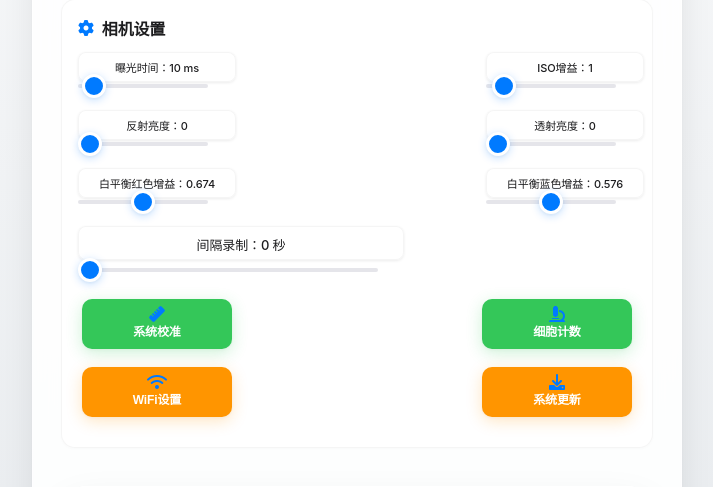
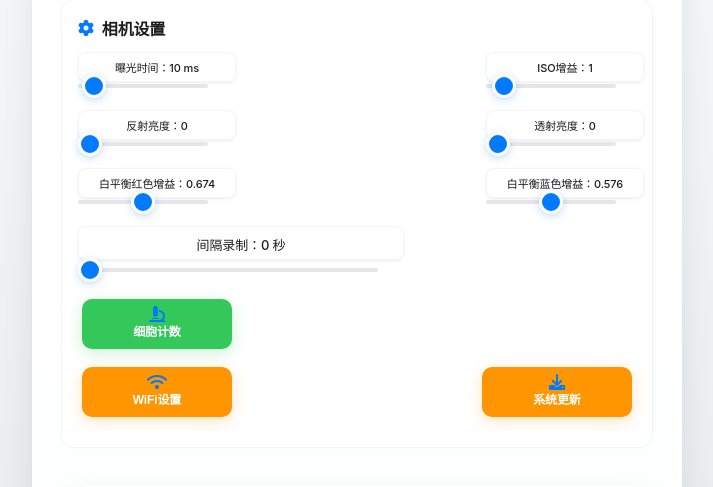
Before and after one commit to ctouchair/microscopy, a Flask app: page / in a window 1280 px wide. Shown: the part 3449-3936 px from the top of the page, without its empty margins (283-996 px from the left). Run offline with Flask 2, Linux system fonts and the light colour scheme; parts of the project's set-up code (start-up, migrations or seed data) failed here and were passed over; some libraries are stand-ins or nearby versions.

Commit message:
正常更新

```diff
--- a/app.py
+++ b/app.py
@@ -14,7 +14,7 @@ import json
 import numpy as np
 import base64
 import io
-from utils import stitch_images, crop_center_expanding_rect, calibrate_circle, get_translation_shift, focus_stack, count_cells
+from utils import stitch_images, crop_center_expanding_rect, get_translation_shift, focus_stack, count_cells
 
 imx477_dict = {
     "preview_size": (1014, 760),  # 预览分辨率
@@ -709,63 +709,6 @@ def handle_focus_stack():
         cam0.preview_config()
 
 
-@socketio.on('calibrate_system')
-def handle_calibrate_system():
-    try:
-        # 发送开始校准的状态
-        emit('calibration_status', {'status': 'started', 'message': '开始系统校准...'})
-
-
-        # 拍摄第一张样本图片
-        print("拍摄第一张校准图片...")
-        send_log_message('拍摄校准图片...', 'info')
-        rgb = cam0.capture_config()
-        # 使用calibrate_circle获得每个像素对应的实际距离
-        print("分析圆形标准件...")
-        send_log_message('分析圆形标准件...', 'info')
-        pixel_size, point = calibrate_circle(rgb)
-        if pixel_size is None:
-            emit('calibration_response', {
-                'success': False,
-                'error': '无法检测到圆形标准件，请确保视野中有圆形参考物'
-            })
-            return
-
-        print(f"校准结果:")
-        print(f"像素尺寸: {pixel_size:.4f} μm/pixel")
-        send_log_message(f'校准完成 - 像素尺寸: {pixel_size:.4f} μm/pixel', 'success')
-
-
-        # 自动保存校准结果到settings.json
-        try:
-            settings = {
-                'exposure_value': cam0.exposure_time/1000,
-                'gain_value': cam0.analogue_gain,
-                'led_value_0': motor0.led_cycle0,
-                'led_value_1': motor0.led_cycle1,
-                'r_value': cam0.r_gain,
-                'b_value': cam0.b_gain,
-                'pixel_size': pixel_size,
-            }
-            with open('/home/admin/Documents/microscopy/settings.json', 'w') as f:
-                json.dump(settings, f)
-            print("校准结果已保存到settings.json")
-        except Exception as save_error:
-            print(f"保存校准结果失败: {save_error}")
-
-        emit('calibration_response', {
-            'success': True,
-            'pixel_size': pixel_size,
-        })
-
-    except Exception as e:
-        print(f"Calibration error: {e}")
-        emit('calibration_response', {
-            'success': False,
-            'error': str(e)
-        })
-    finally:
-        cam0.preview_config()
 
 
 @socketio.on('cell_count')
--- a/static/js/script.js
+++ b/static/js/script.js
@@ -322,28 +322,6 @@ socket.on('focus_stack_response', function(data) {
     document.getElementById('focus_stack').disabled = false;
 });
 
-// Calibration status updates
-socket.on('calibration_status', function(data) {
-    if (data.status === 'started') {
-        document.getElementById('calibrate').innerHTML = '<i class="fas fa-ruler"></i><br>校准中...';
-        document.getElementById('calibrate').disabled = true;
-        alert(data.message);
-    }
-});
-
-// Calibration response
-socket.on('calibration_response', function(data) {
-    if (data.success) {
-        alert(`系统校准完成！\n像素尺寸: ${data.pixel_size.toFixed(4)} μm/pixel`);
-    } else {
-        console.error('Calibration failed:', data.error);
-        alert('系统校准失败: ' + data.error);
-    }
-
-    // Reset button state
-    document.getElementById('calibrate').innerHTML = '<i class="fas fa-ruler"></i><br>系统校准';
-    document.getElementById('calibrate').disabled = false;
-});
 
 // Cell count status updates
 socket.on('cell_count_status', function(data) {
@@ -653,9 +631,6 @@ function focusStack() {
     socket.emit('focus_stack');
 }
 
-function calibrateSystem() {
-    socket.emit('calibrate_system');
-}
 
 function cellCount() {
     socket.emit('cell_count');
--- a/templates/index.html
+++ b/templates/index.html
@@ -173,11 +173,8 @@
                     <input type="range" id="delay" min="0" max="10" step="0.2" value="0">
                 </div>
 
-                <!-- 校准按钮 -->
+                <!-- 细胞计数按钮 -->
                 <div class="button-row">
-                    <button id="calibrate" class="btn" onclick="calibrateSystem()">
-                        <i class="fas fa-ruler"></i><br>系统校准
-                    </button>
                     <button id="cell_count" class="btn" onclick="cellCount()">
                         <i class="fas fa-microscope"></i><br>细胞计数
                     </button>
```
Also changed, not shown: README.md, 1 other file.
